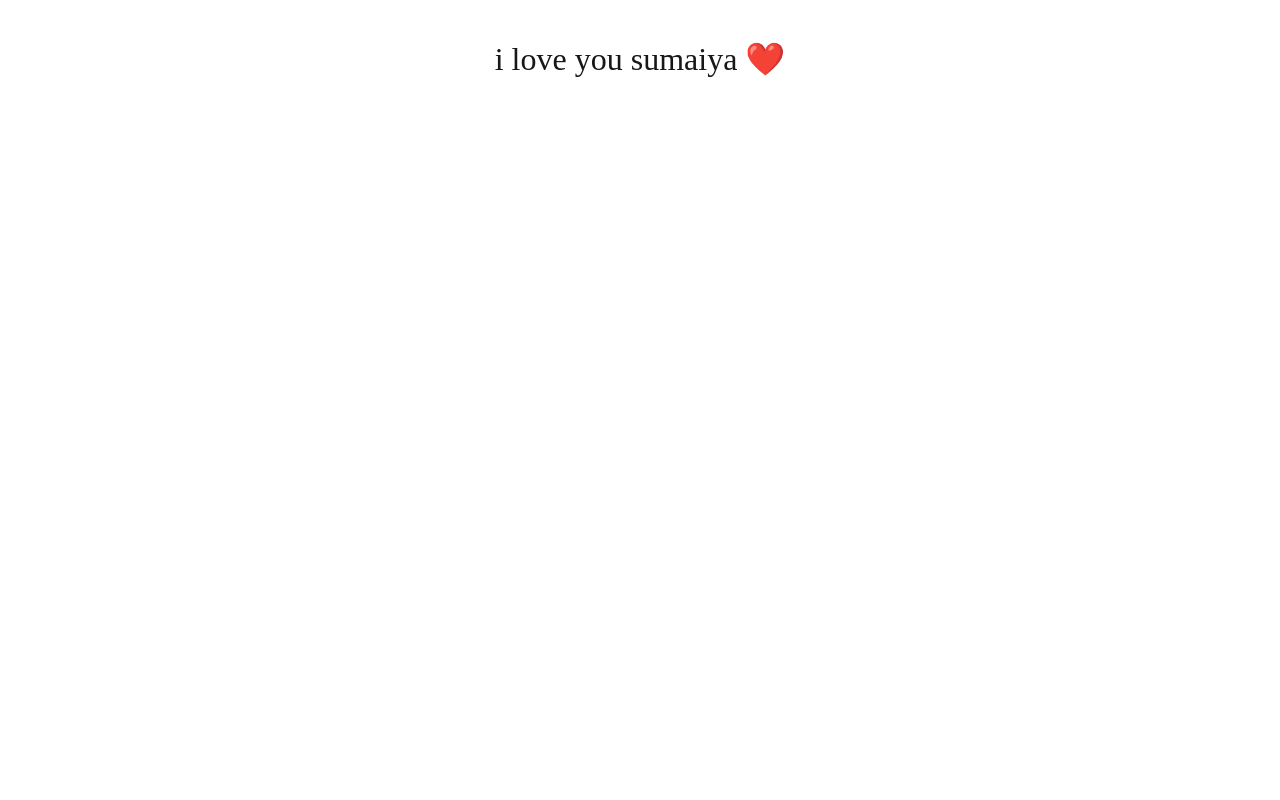
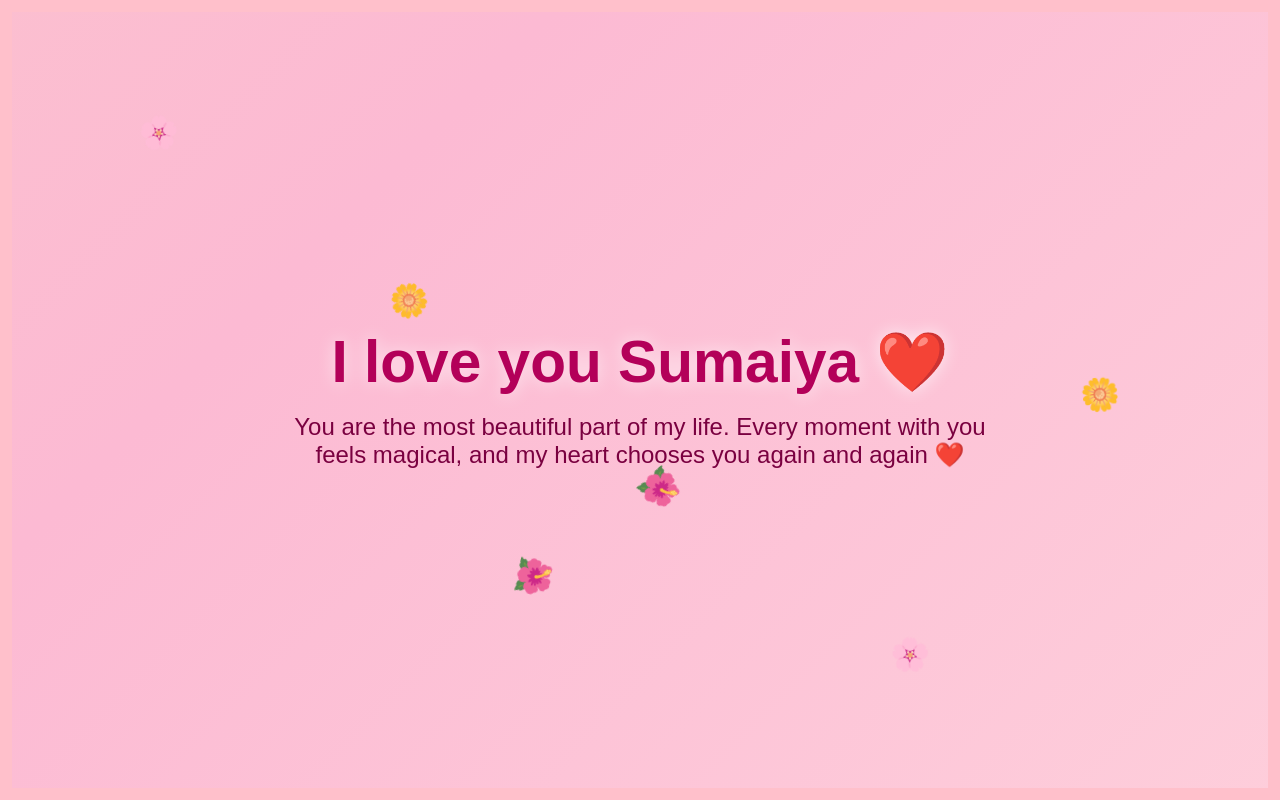
Before and after one commit to tabishkhan090/ci-cd-new, a Next.js app in the folder apps/web/: page / in a window 1280 px wide. Built offline with nearby package versions, Linux system fonts and the light colour scheme.

Commit message:
printing a message 3

```diff
--- a/apps/web/app/page.tsx
+++ b/apps/web/app/page.tsx
@@ -1,7 +1,115 @@
 export default function Home() {
   return (
-    <div style={{ fontSize: "32px", padding: "40px", textAlign: "center" }}>
-      i love you sumaiya ❤️
+    <div
+      style={{
+        position: "relative",
+        display: "flex",
+        justifyContent: "center",
+        alignItems: "center",
+        height: "100vh",
+        background: "linear-gradient(135deg, #ff9a9e, #fad0c4, #fcbad3, #ffdde1)",
+        animation: "bgAnimation 12s ease-in-out infinite",
+        backgroundSize: "400% 400%",
+        fontFamily: "sans-serif",
+        overflow: "hidden",
+        border: "12px solid pink",
+        boxShadow: "0 0 40px rgba(255, 100, 150, 0.5)",
+      }}
+    >
+      {/* Floating Flowers */}
+      <div className="flowers">
+        <span className="flower">🌸</span>
+        <span className="flower">🌼</span>
+        <span className="flower">🌺</span>
+        <span className="flower">🌸</span>
+        <span className="flower">🌼</span>
+        <span className="flower">🌺</span>
+      </div>
+
+      {/* Main Text */}
+      <div className="love-container" style={{ textAlign: "center" }}>
+        <h1 className="love-text">I love you Sumaiya ❤️</h1>
+        <p className="love-message">
+          You are the most beautiful part of my life.
+          Every moment with you feels magical, and my heart chooses you again and again ❤️
+        </p>
+      </div>
+
+      <style>
+        {`
+          .love-text {
+            font-size: 52px;
+            font-weight: 700;
+            color: #b30059;
+            text-shadow: 0 0 15px rgba(255, 255, 255, 0.7);
+            animation: fadeIn 2s ease-in-out, heartbeat 1.5s infinite;
+            display: block;
+            margin-left: auto;
+            margin-right: auto;
+          }
+
+          @keyframes fadeIn {
+            0% { opacity: 0; transform: translateY(20px); }
+            100% { opacity: 1; transform: translateY(0); }
+          }
+
+          @keyframes heartbeat {
+            0% { transform: scale(1); }
+            25% { transform: scale(1.1); }
+            40% { transform: scale(0.95); }
+            60% { transform: scale(1.15); }
+            100% { transform: scale(1); }
+          }
+
+          /* Floating Flowers */
+          .flowers {
+            position: absolute;
+            top: 0;
+            left: 0;
+            width: 100%;
+            height: 100%;
+            pointer-events: none;
+          }
+
+          .flower {
+            position: absolute;
+            font-size: 32px;
+            animation: float 8s infinite ease-in-out;
+            opacity: 0.8;
+          }
+
+          .flower:nth-child(1) { left: 10%; animation-delay: 0s; }
+          .flower:nth-child(2) { left: 30%; animation-delay: 1s; }
+          .flower:nth-child(3) { left: 50%; animation-delay: 2s; }
+          .flower:nth-child(4) { left: 70%; animation-delay: 3s; }
+          .flower:nth-child(5) { left: 85%; animation-delay: 1.5s; }
+          .flower:nth-child(6) { left: 40%; animation-delay: 2.5s; }
+
+          @keyframes float {
+            0% {
+              transform: translateY(100vh) rotate(0deg);
+            }
+            100% {
+              transform: translateY(-10vh) rotate(360deg);
+            }
+          }
+
+          .love-message {
+            font-size: 24px;
+            margin-top: 20px;
+            color: #7a0040;
+            text-align: center;
+            max-width: 700px;
+            animation: fadeIn 3s ease-in-out;
+          }
+
+          @keyframes bgAnimation {
+            0% { background-position: 0% 50%; }
+            50% { background-position: 100% 50%; }
+            100% { background-position: 0% 50%; }
+          }
+        `}
+      </style>
     </div>
   );
 }
```
